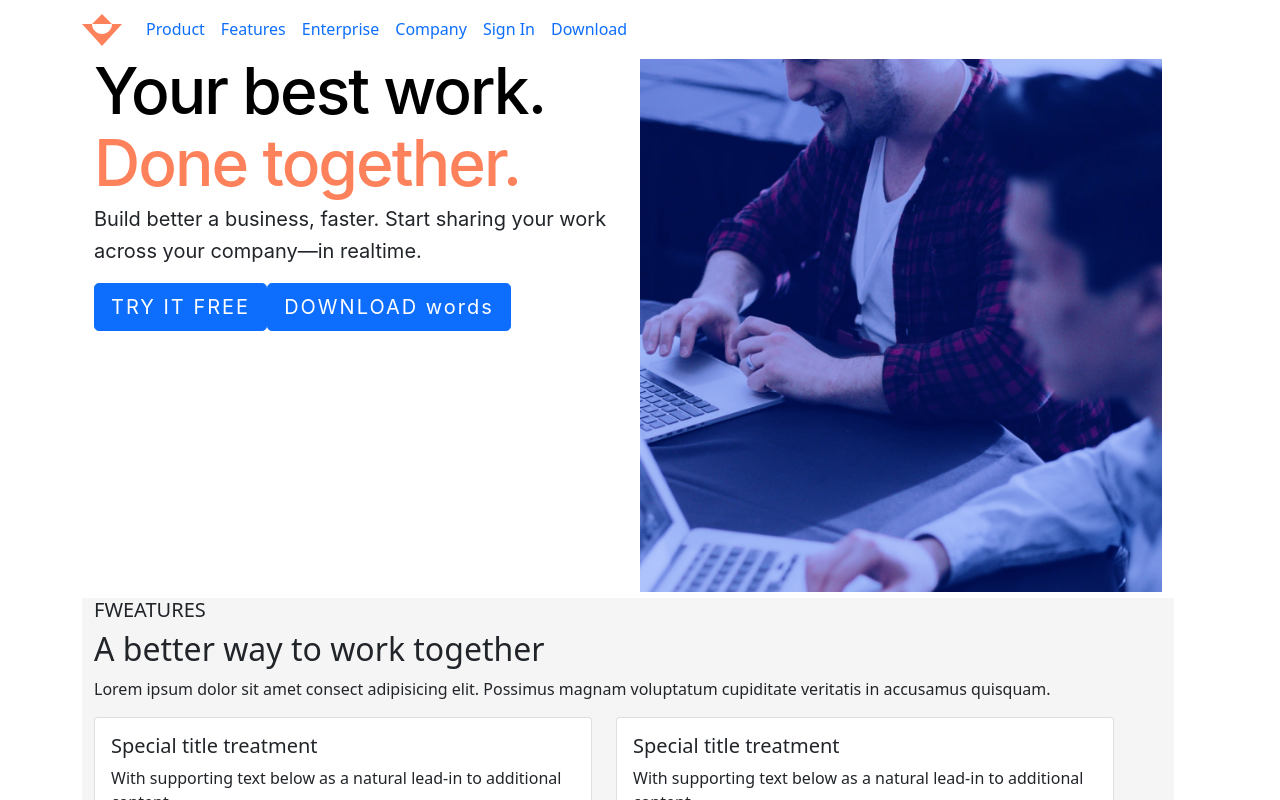
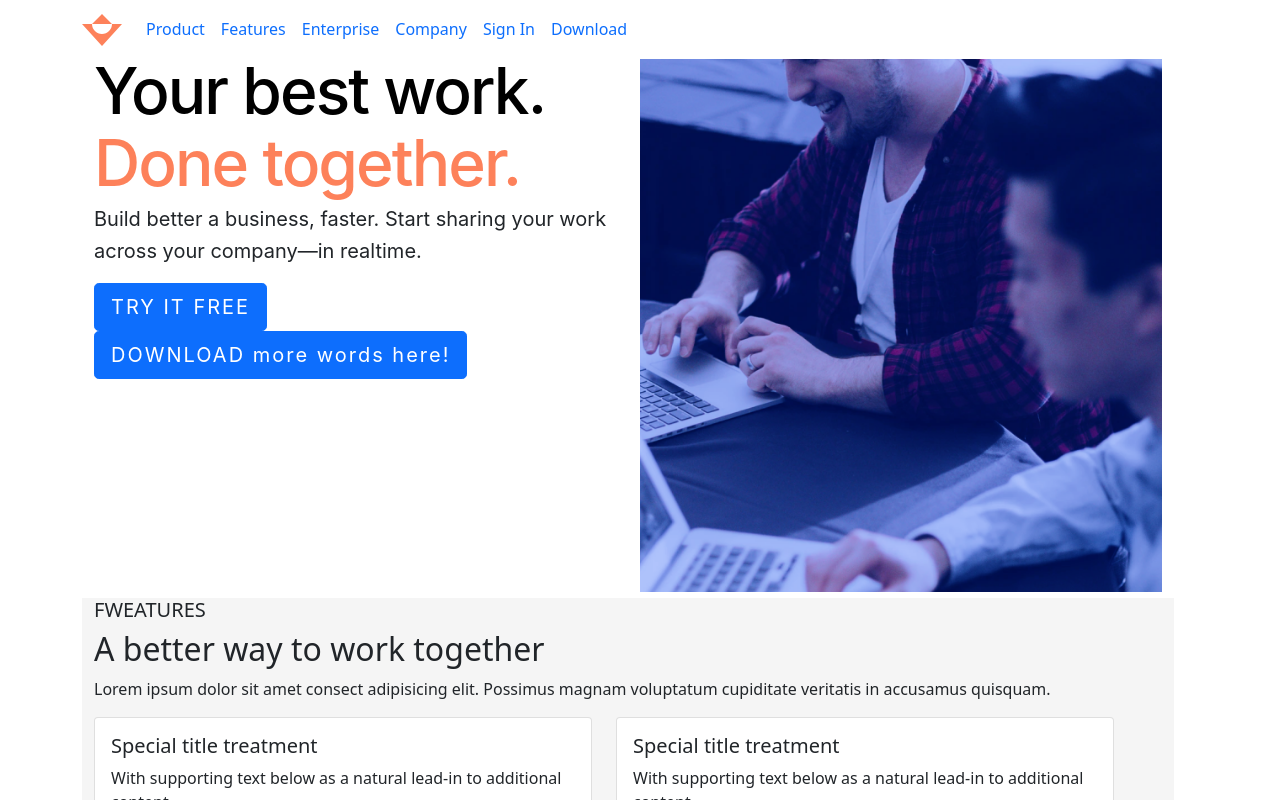
Before and after one commit to jameslock86/takehometests, a Next.js app in the folder ionictest/: page / in a window 1280 px wide. Shown: the top 800 px of the page. Built offline with nearby package versions, Linux system fonts and the light colour scheme.

Commit message:
adding new machine sample work

```diff
--- a/ionictest/pages/index.js
+++ b/ionictest/pages/index.js
@@ -18,7 +18,8 @@ export default function Home(initialData) {
         TRY IT FREE
       </Button>
       <Button className="heroBtn2" size="lg">
-        DOWNLOAD words
+        DOWNLOAD more words here!
+
 
       </Button>
   </div>
```
